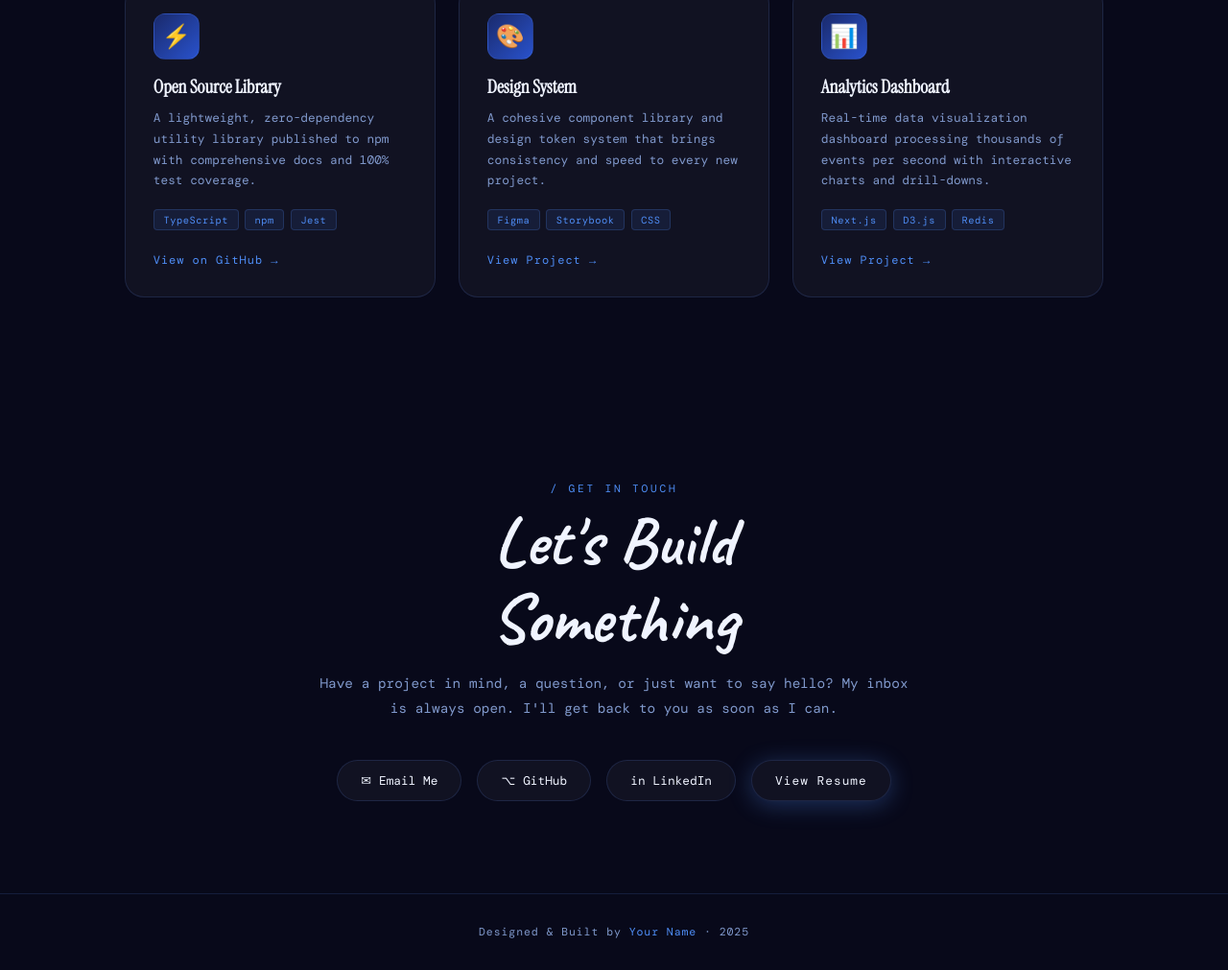
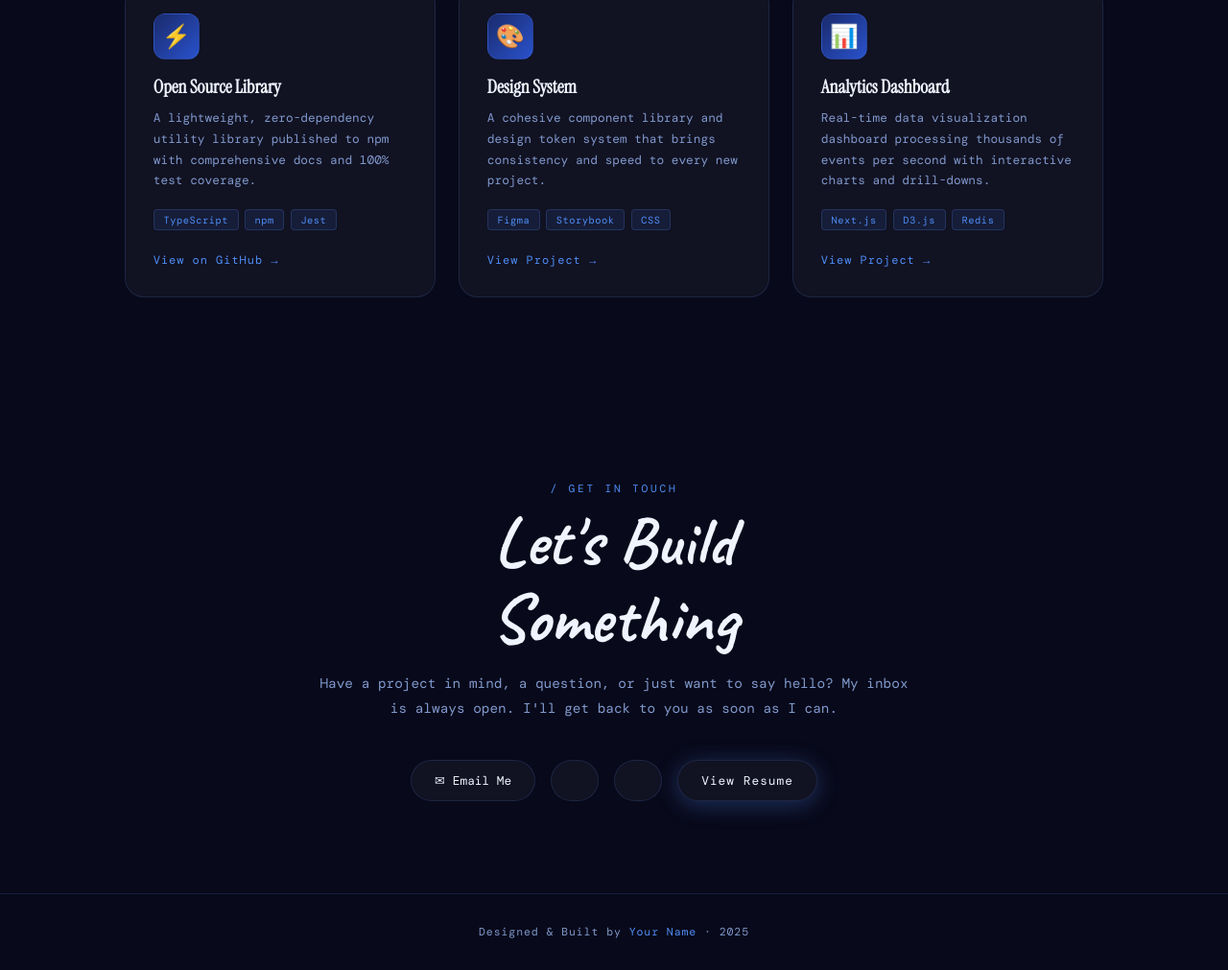
Before and after one commit to clifowen/Portfolio, a plain HTML site: page index.html in a window 1280 px wide. Shown: the part 2190-3201 px from the top of the page at 96% size. Drawn offline with nearby package versions, Linux system fonts and the light colour scheme; a web font is replaced by a local one.

Commit message:
index.html

```diff
--- a/index.html
+++ b/index.html
@@ -3,7 +3,7 @@
 <head>
   <meta charset="UTF-8" />
   <meta name="viewport" content="width=device-width, initial-scale=1.0" />
-  <title>Your Name | Developer & Creator</title>
+  <title>Clif Owen | Developer & Creator</title>
   <link rel="stylesheet" href="style.css" />
   <link rel="preconnect" href="https://fonts.googleapis.com" />
   <link rel="preconnect" href="https://fonts.gstatic.com" crossorigin />
@@ -186,14 +186,12 @@
       My inbox is always open. I'll get back to you as soon as I can.
     </p>
     <div class="contact-links reveal">
-      <a href="mailto:you@email.com" class="contact-link">
+      <a href="mailto:clifowennn@email.com" class="contact-link">
         <span>✉</span> Email Me
       </a>
-      <a href="https://github.com" target="_blank" class="contact-link">
-        <span>⌥</span> GitHub
+      <a href="https://github.com/clifowen" target="_blank" class="contact-link">
       </a>
-      <a href="https://linkedin.com" target="_blank" class="contact-link">
-        <span>in</span> LinkedIn
+      <a href="https://www.linkedin.com/in/clif-owen-1741a23b0/" target="_blank" class="contact-link">
       </a>
       <a href="resume.pdf" target="_blank" class="contact-link btn-primary">
         View Resume
```
